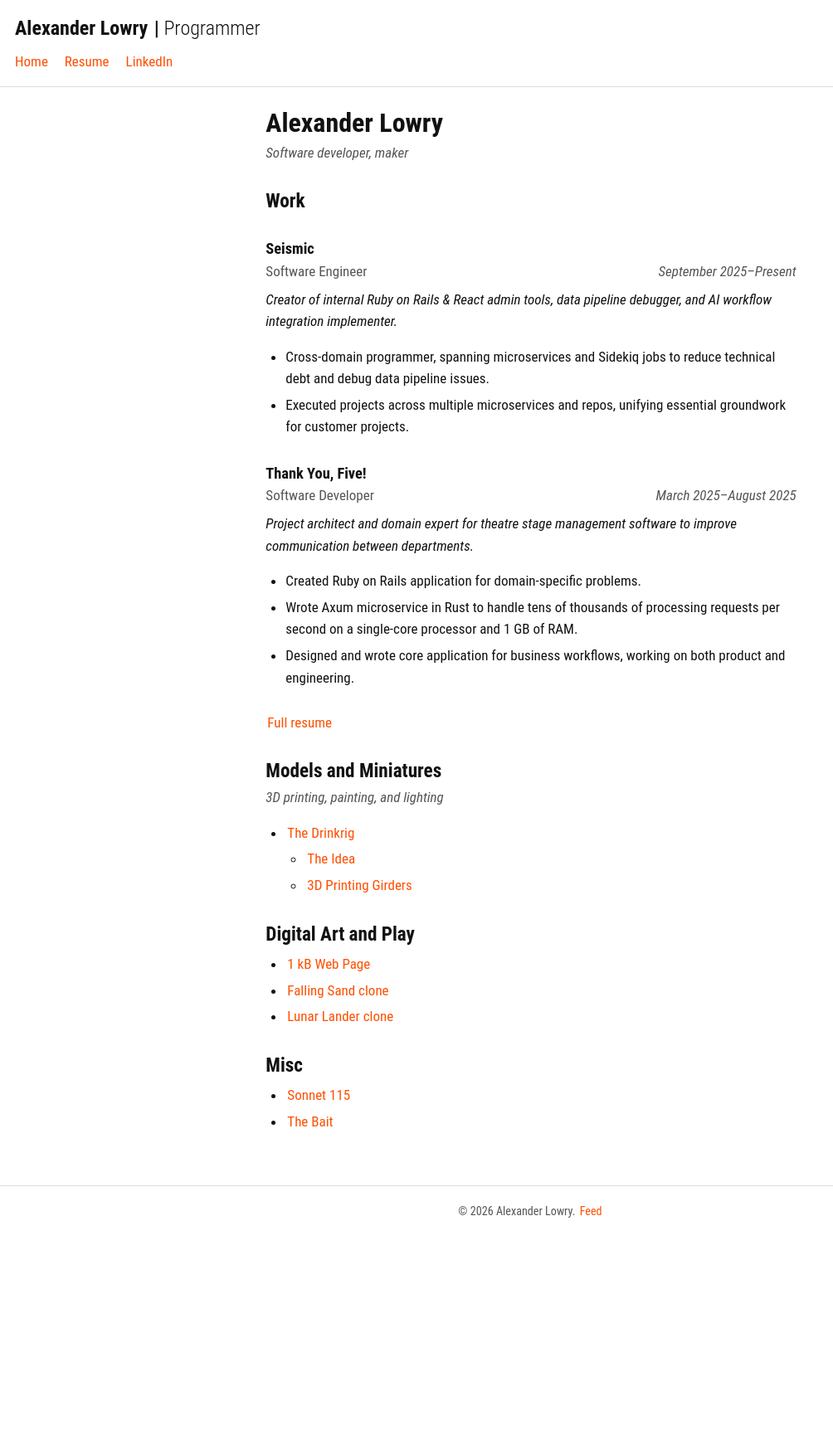
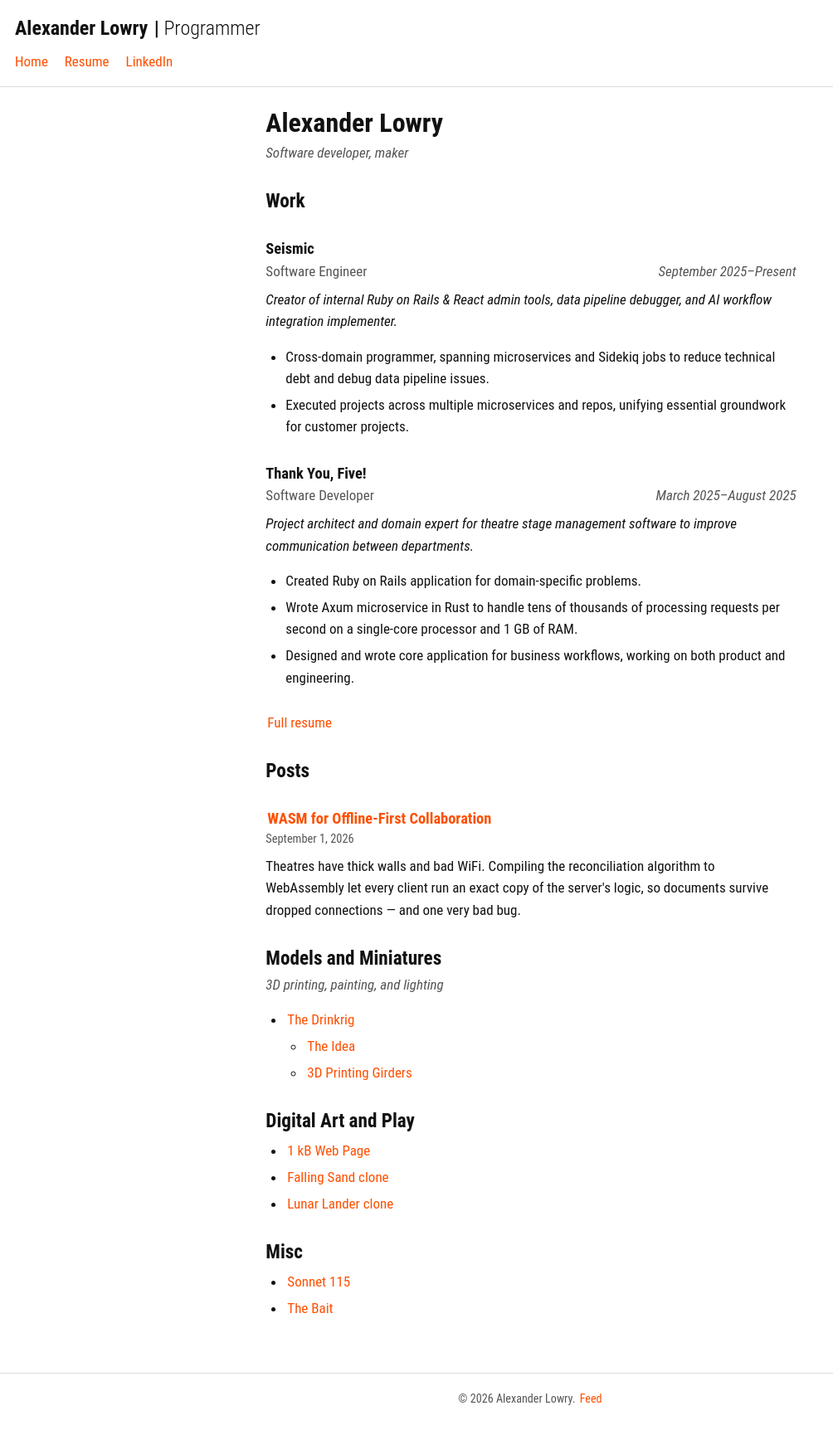
Before and after one commit to Zanderwohl/zanderwohl.github.io, a Jekyll site: the page built from index.html, in a window 1280 px wide. Shown: the whole page at 83% size, without its empty margins (0-1004 px from the left). Built offline with Jekyll 4.4.1, drawn with Linux system fonts in a browser that asks for light colours; before the commit the page ends 1504 px from its top, so only the background shows below that.

Commit message:
Add Posts section to home page
Adds a "Posts" section between Work and Models and Miniatures showing
the latest three posts with title, date, and excerpt.

The section excludes the Drinkrig series, which already has its own
section directly below, so the top of the page doesn't repeat itself.

Also adds the first post: a writeup on using WASM to run the server's
reconciliation algorithm on the client for offline-first collaboration.

Co-Authored-By: Claude Opus 5 <noreply@anthropic.com>

```diff
--- /dev/null
+++ b/_posts/2026-09-01-wasm-offline-collaboration.md
@@ -0,0 +1,17 @@
+---
+title: WASM for Offline-First Collaboration
+subtitle: Running the server's reconciliation algorithm inside every browser.
+description: >-
+  Theatres have thick walls and bad WiFi. Compiling the reconciliation algorithm
+  to WebAssembly let every client run an exact copy of the server's logic, so
+  documents survive dropped connections — and one very bad bug.
+---
+My customers on [Thank You, Five!](https://thankyoufive.live) kept losing WiFi in the middle of rehearsals, and the software has realtime collaboration. Keeping both offline capability and realtime collaboration is a contradiction.
+
+Realtime collaboration requires a constant connection. Spotty WiFi means queuing actions up and sending them later. I am building stage management software for theatre teams, and theatres, with old buildings, thick walls, half of them working out of a basement, are close to the worst case for this. Attenuation is bad through cinderblocks.
+
+WASM fit the problem perfectly. You can compile the same code for your server's architecture and the VM that runs in the browser, and it works identically. I wrote the reconciliation algorithm in Rust and compiled it for the client, so every client runs an exact copy of the server's algorithm. Actions get a temporary timestamp and edits apply locally. When a client that dropped off comes back, the server rewinds time and runs reconciliation against all client actions. The divergent clocks stop mattering, so long as two people aren't editing the exact same characters. The server reconciles, sends the truth back to every client, and each one re-applies the same history plus whatever it has done since. Server and client settle on the full truth through a short conversation, and the document comes out perfectly intact.
+
+To my own surprise, it rescued a document of mine before it ever rescued a customer's. I was dogfooding. I'd volunteered to take minutes at a theatre board meeting, when a double-escaping bug started dropping escaped escape sequences into the text I was typing. My undo made it worse, because undo applies deltas in reverse by character index and the indices were corrupt. But the history had every delta from the beginning, so I reconstructed the whole document by replaying them in order. The design I built for bad WiFi turned out to be the thing that made a bad bug recoverable. The bug has since been fixed, but I'm glad I went the way I did.
+
+It's fast, too. WASM runs slower than native, but considerably faster than JavaScript. It has picked up real speedups over the last few Chrome releases, and new proposals for streaming the bytecode and better dynamic linking are quickly eliminating its downsides. The era of WASM is genuinely cool.
--- a/assets/css/style.scss
+++ b/assets/css/style.scss
@@ -246,6 +246,24 @@ blockquote {
 }
 
 // ---------------------------------------------------------------------------
+// Post excerpts on the home page
+// ---------------------------------------------------------------------------
+
+.posts {
+  .post-excerpt {
+    margin-bottom: 1.75rem;
+  }
+
+  h3 {
+    margin-bottom: 0.15rem;
+  }
+
+  .post-meta {
+    margin-bottom: 0.5rem;
+  }
+}
+
+// ---------------------------------------------------------------------------
 // Resume
 // ---------------------------------------------------------------------------
 
--- a/index.html
+++ b/index.html
@@ -6,6 +6,10 @@ description: >-
   and a couple of poems.
 ---
 {%- assign drinkrig = site.posts | where: "series", "Drinkrig" | sort: "part" -%}
+{%- comment -%}
+  Posts that aren't part of the Drinkrig series, which has its own section below.
+{%- endcomment -%}
+{%- assign writing = site.posts | where_exp: "post", "post.series != 'Drinkrig'" -%}
 <article class="home" itemscope itemtype="https://schema.org/Person">
   <header class="page-header">
     <h1 itemprop="name">Alexander Lowry</h1>
@@ -21,6 +25,22 @@ description: >-
 
     <p><a href="{{ '/resume/' | relative_url }}">Full resume</a></p>
   </section>
+
+  {%- if writing.size > 0 %}
+    <section class="posts" aria-labelledby="posts">
+      <h2 id="posts">Posts</h2>
+
+      {%- for post in writing limit: 3 %}
+        <article class="post-excerpt">
+          <h3><a href="{{ post.url | relative_url }}">{{ post.title }}</a></h3>
+          <p class="post-meta">
+            <time datetime="{{ post.date | date_to_xmlschema }}">{{ post.date | date: "%B %-d, %Y" }}</time>
+          </p>
+          <p>{{ post.description | default: post.excerpt | strip_html | normalize_whitespace | truncatewords: 45 }}</p>
+        </article>
+      {%- endfor %}
+    </section>
+  {%- endif %}
 
   <section aria-labelledby="models">
     <h2 id="models">Models and Miniatures</h2>
```
